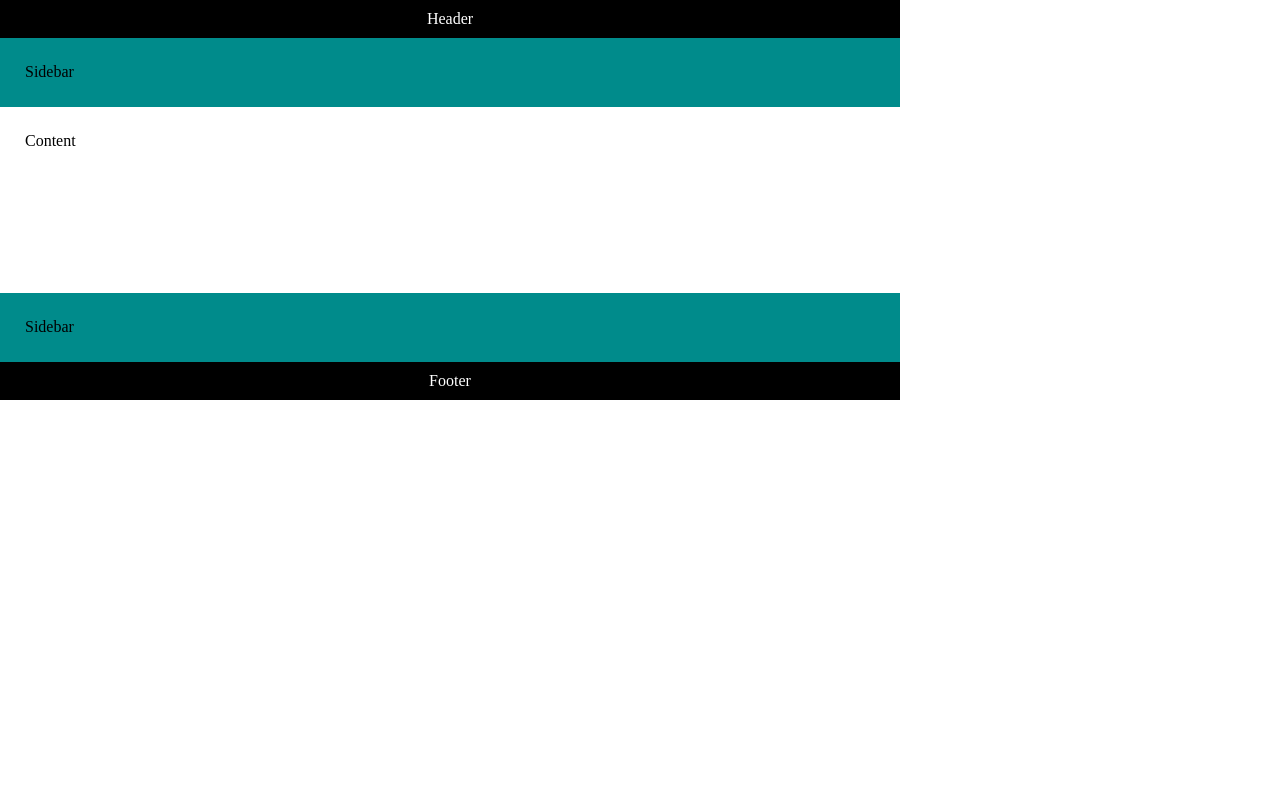
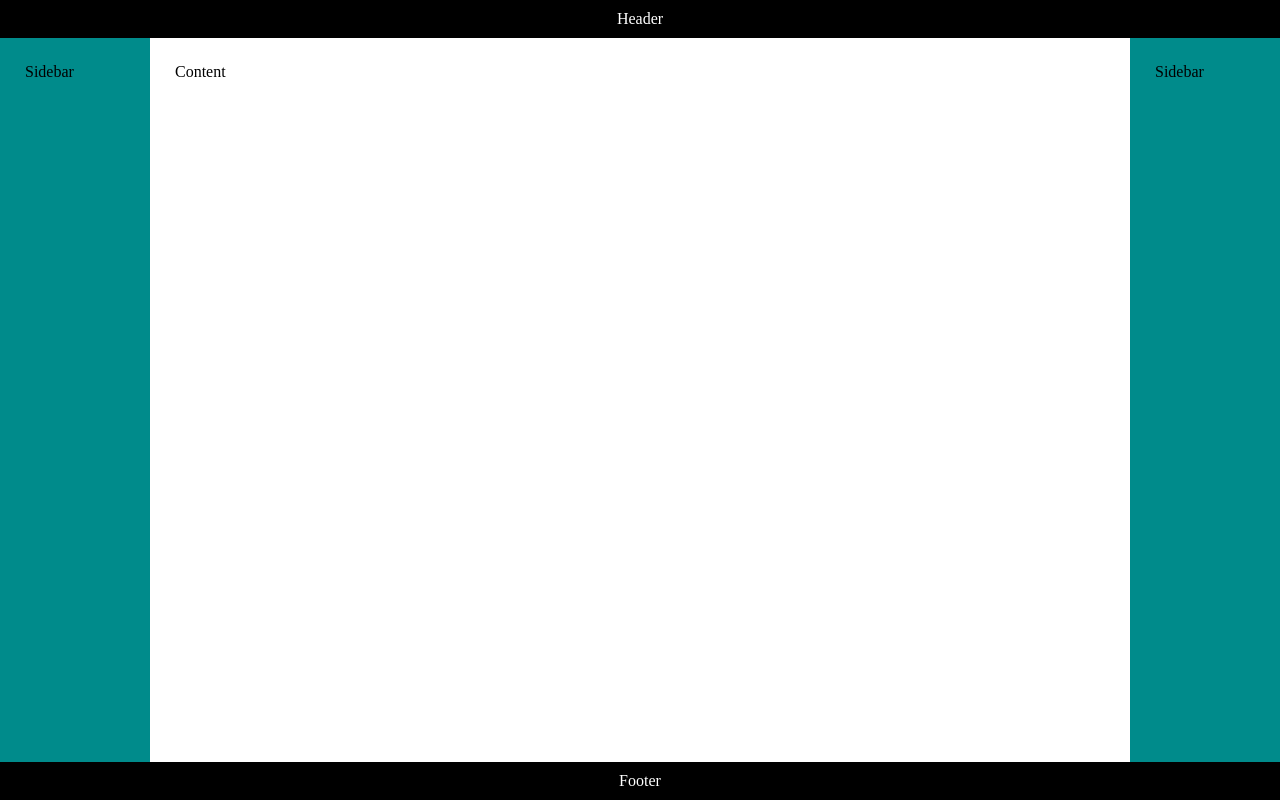
Before and after one commit to ikwuka/grid-layout, a plain HTML site: page index.html in a window 1280 px wide. Drawn offline with Linux system fonts and the light colour scheme.

Commit message:
Apply grid styling for layouts

```diff
--- a/css/styles.css
+++ b/css/styles.css
@@ -1,8 +1,14 @@
+*,
+*::before,
+*::after {
+  box-sizing: border-box;
+}
+
 /* Add code for container class below */
 .container {
   display: grid;
-  max-width: 900px;
-  min-height: 50vh;
+  max-width: 100%;
+  min-height: 100vh;
   grid-template-columns: 100%;
   grid-template-rows: auto auto 1fr auto auto;
   grid-template-areas: "header" "left" "main" "right" "footer";
@@ -11,7 +17,11 @@
 /* Add media rules for container class below */
 @media (min-width: 440px) {
   .container {
-  /* Add rules here */
+    grid-template-columns: 150px 1fr 150px;
+    grid-template-rows: auto 1fr auto;
+    grid-template-areas: "header header header"
+                         "left main right"
+          "footer footer footer";
   }
 }
 
```
